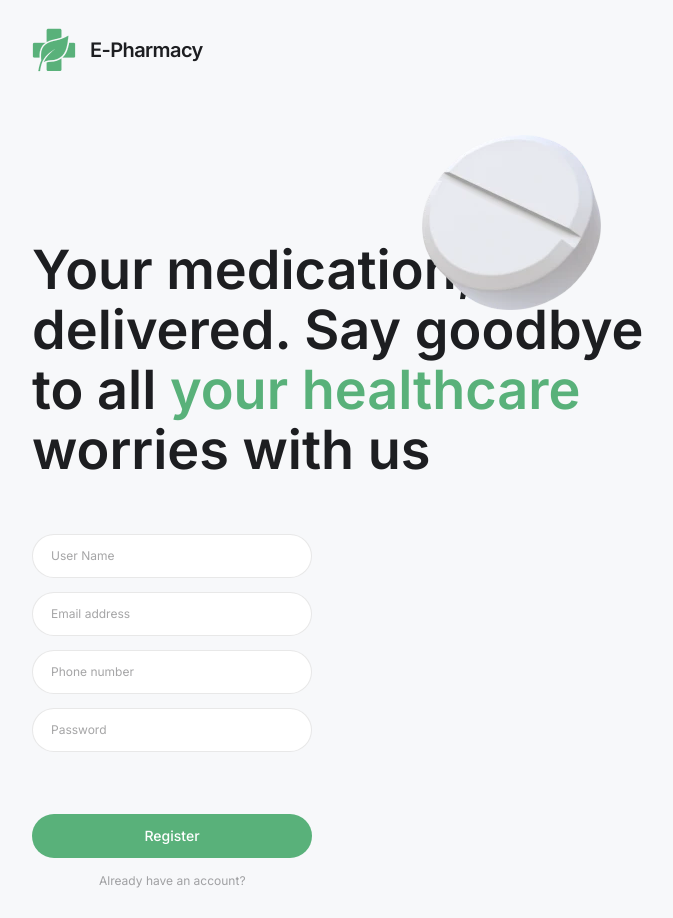
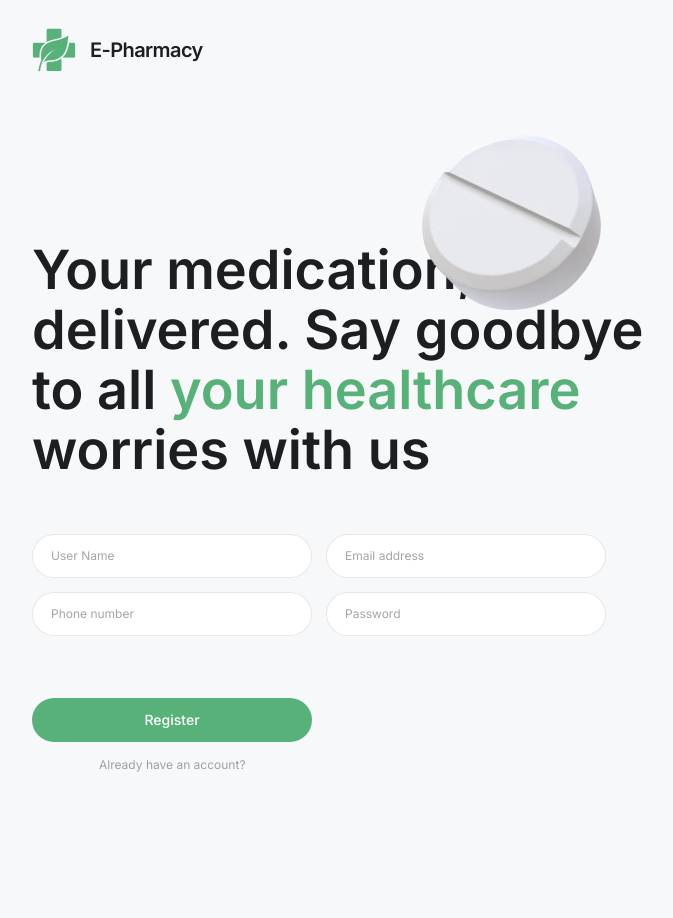
Before and after one commit to hllverel/E-Pharmacy-franchise, a React (Vite) app in the folder frontend/: page /register in a window 1280 px wide. Shown: the whole page, without its empty margins (0-673 px from the left). After the commit the page ends 802 px from the top, so only its background shows below. Built offline with nearby package versions, Linux system fonts and the light colour scheme; no server answers.

Commit message:
register form update

```diff
--- a/frontend/src/components/RegisterForm/RegisterForm.module.css
+++ b/frontend/src/components/RegisterForm/RegisterForm.module.css
@@ -35,7 +35,7 @@
 
 @media (min-width: 768px) {
   .form {
-    width: 574px;
+    max-width: 574px;
     align-items: flex-start;
   }
 
```
